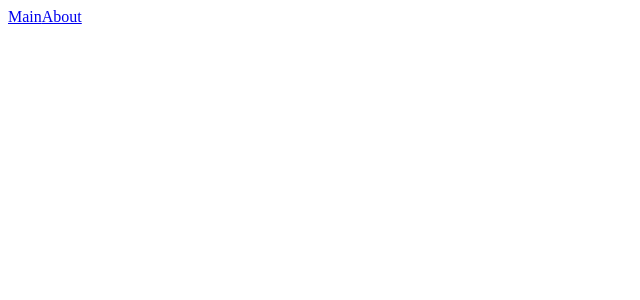
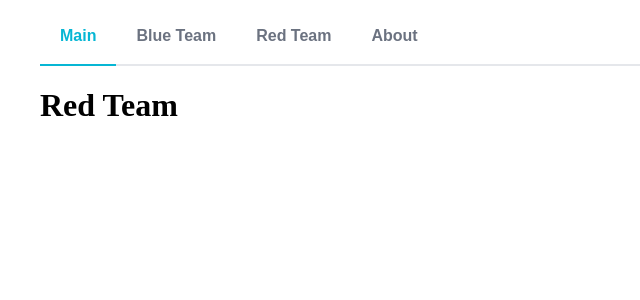
Before and after one commit to Beefeater84/aws-role-based-auth, a React app: page /red-team in a window 1280 px wide. Before the commit this address had no page. Shown: the top 300 px of the page, without its empty margins (0-640 px from the left). Built offline with nearby package versions, Linux system fonts and the light colour scheme; a web font is replaced by a local one.

Commit message:
add structure

```diff
--- a/package.json
+++ b/package.json
@@ -5,7 +5,7 @@
   "main": "src/index.tsx",
   "scripts": {
     "start": "webpack serve --env PORT=3000",
-    "build:prod": "webpack --env mode=production",
+    "build": "webpack --env mode=production",
     "dev": "webpack --env mode=development",
     "test": "test"
   },
@@ -31,6 +31,7 @@
     "webpack-dev-server": "^4.15.1"
   },
   "dependencies": {
+    "primereact": "^10.2.1",
     "progress-webpack-plugin": "^1.0.16",
     "react": "^18.2.0",
     "react-dom": "^18.2.0",
--- a/src/App.tsx
+++ b/src/App.tsx
@@ -1,21 +1,29 @@
-import {Link, Route, Routes} from "react-router-dom";
+import {Route, Routes} from "react-router-dom";
 import {lazy, Suspense} from "react";
+import "./applications/styles/global.css";
+import MainMenu from "./widgets/main-menu/main-menu";
+
+
 
 const Main = lazy(() => import('./pages/main/main'));
 const About = lazy(() => import('./pages/about/about'));
+const Error = lazy(() => import('./pages/404/error'));
+const BlueTeam = lazy(() => import('./pages/blue-team'));
+const RedTeam = lazy(() => import('./pages/red-team'));
 
 
 export default function App() {
+
     return (
         <div className="container">
-            <nav>
-                <Link to="/">Main</Link>
-                <Link to="/about">About</Link>
-            </nav>
+            <MainMenu />
             <Suspense fallback={<>Loading ...</>}>
                 <Routes>
                     <Route path="/" element={<Main/>}/>
                     <Route path="/about" element={<About/>}/>
+                    <Route path="/blue-team" element={<BlueTeam/>}/>
+                    <Route path="/red-team" element={<RedTeam/>}/>
+                    <Route path="*" element={<Error/>}/>
                 </Routes>
             </Suspense>
         </div>
--- /dev/null
+++ b/src/applications/styles/global.css
@@ -0,0 +1,5 @@
+.container{
+    width: 1200px;
+    max-width: 100%;
+    margin: 0 auto;
+}
--- a/src/index.tsx
+++ b/src/index.tsx
@@ -1,6 +1,8 @@
 import {createRoot} from 'react-dom/client';
 import {BrowserRouter} from "react-router-dom";
 import App from "./App";
+import {PrimeReactProvider} from 'primereact/api';
+import "primereact/resources/themes/lara-light-cyan/theme.css";
 
 // Clear the existing HTML content
 document.body.innerHTML = '<div id="root"></div>';
@@ -10,8 +12,10 @@ const rootNode = document.getElementById('root');
 if (!!rootNode) {
     const root = createRoot(rootNode);
     root.render(
-        <BrowserRouter>
-            <App />
-        </BrowserRouter>
+        <PrimeReactProvider>
+            <BrowserRouter>
+                <App/>
+            </BrowserRouter>
+        </PrimeReactProvider>
     );
 }
--- /dev/null
+++ b/src/pages/404/error.tsx
@@ -0,0 +1,7 @@
+export default function Error() {
+    return (
+        <div className="container">
+            <h1>404</h1>
+        </div>
+    )
+}
--- /dev/null
+++ b/src/pages/blue-team/index.tsx
@@ -0,0 +1,7 @@
+export default function BlueTeam() {
+    return (
+        <div className="container">
+            <h1>Blue Team</h1>
+        </div>
+    )
+}
--- /dev/null
+++ b/src/pages/red-team/index.tsx
@@ -0,0 +1,7 @@
+export default function RedTeam() {
+    return (
+        <div className="container">
+            <h1>Red Team</h1>
+        </div>
+    );
+}
--- /dev/null
+++ b/src/widgets/main-menu/main-menu.tsx
@@ -0,0 +1,28 @@
+import {TabMenu} from "primereact/tabmenu";
+import {MenuItem} from "primereact/menuitem";
+
+export default function MainMenu(){
+    const items: MenuItem[] = [
+        {
+            label: 'Main',
+            url: '/'
+        },
+        {
+            label: 'Blue Team',
+            url: '/blue-team'
+        },
+        {
+            label: 'Red Team',
+            url: '/red-team'
+        },
+
+        {
+            label: 'About',
+            url: '/about'
+        }
+    ]
+
+    return (
+        <TabMenu model={items}/>
+    )
+}
```
Also changed, not shown: 1 other file (tests, documents, lock files or other folders).
